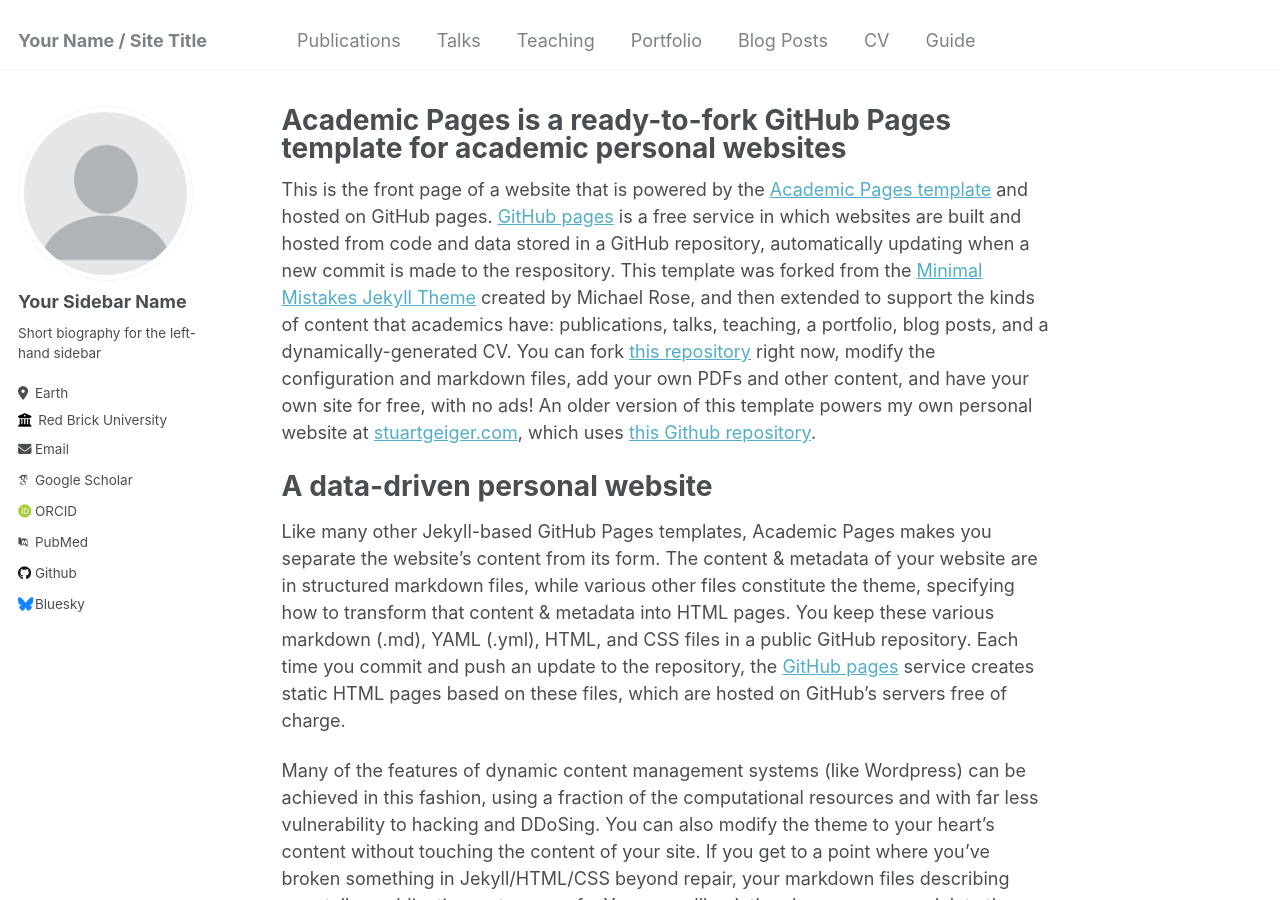
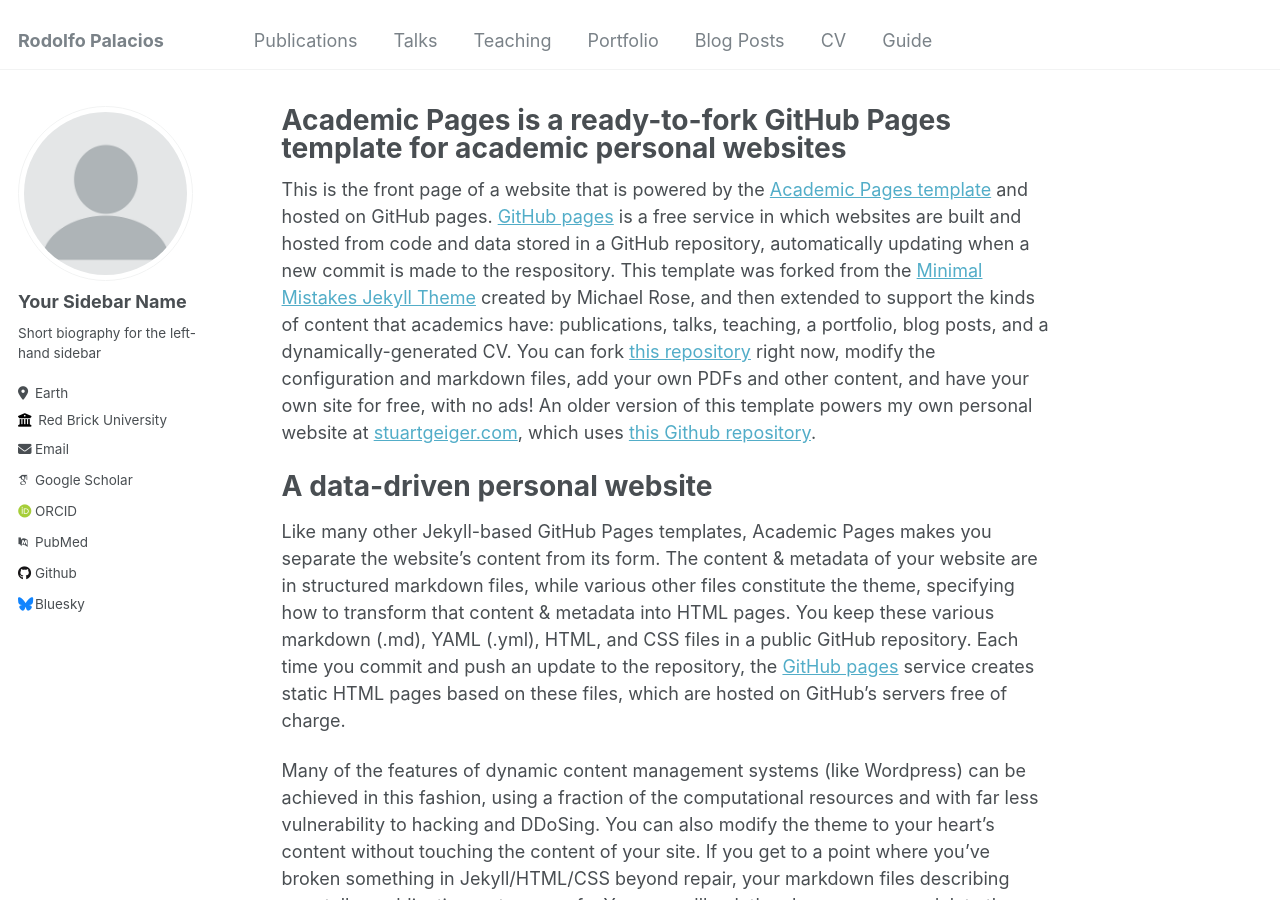
Before and after one commit to rodolfopalaciosd/rodolfopalaciosd.github.io, a Jekyll site: the page built from _pages/about.md, in a window 1280 px wide and 900 px high. Built offline with Jekyll 4.4.1, drawn with Linux system fonts in a browser that asks for light colours; some web fonts are replaced.

Commit message:
updated config

```diff
--- a/_config.yml
+++ b/_config.yml
@@ -8,7 +8,7 @@
 
 # Basic Site Settings
 locale                   : "en-US"
-title                    : "Your Name / Site Title"
+title                    : "Rodolfo Palacios"
 title_separator          : "-"
 name                     : &name "Your Name"
 description              : &description "personal description"
```
